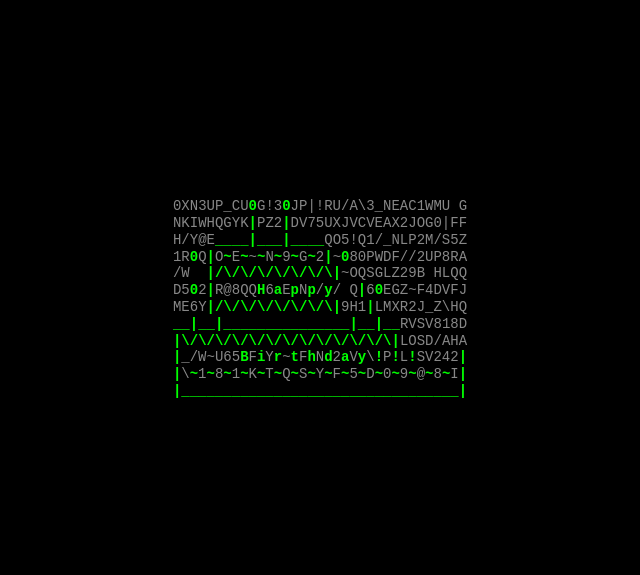
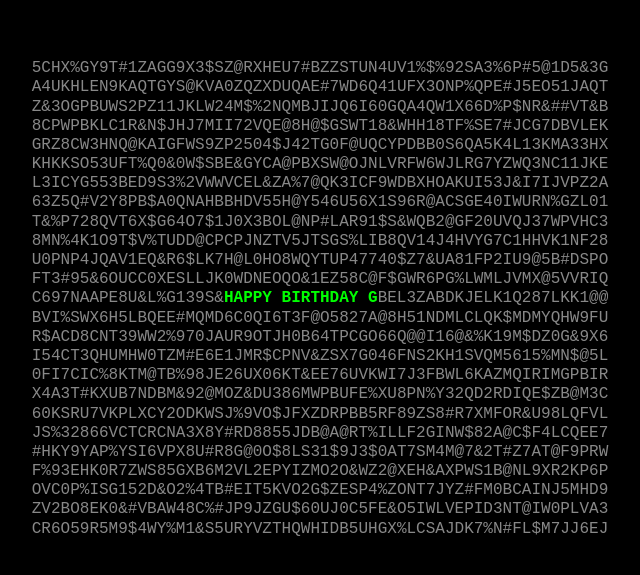
Before and after one commit to reedm121/GUY, a plain HTML site: page index.html in a window 1280 px wide. Shown: the part 101-676 px from the top of the page, without its empty margins (320-960 px from the left). Drawn offline with Linux system fonts and the light colour scheme.

Commit message:
back to og

```diff
--- a/index.html
+++ b/index.html
@@ -2,7 +2,7 @@
 <html lang="en">
 <head>
   <meta charset="UTF-8" />
-  <title>Matrix Birthday Cake</title>
+  <title>Birthday Message</title>
   <style>
     html, body {
       margin: 0;
@@ -19,10 +19,9 @@
       height: 100vh;
     }
     pre {
-      font-size: 14px;
+      font-size: 16px;
       line-height: 1.2;
       white-space: pre;
-      text-align: center;
     }
     .locked {
       color: #00FF00;
@@ -32,70 +31,63 @@
 </head>
 <body>
   <div class="matrix">
-    <pre id="cake"></pre>
+    <pre id="screen"></pre>
   </div>
 
   <script>
-    const flickerCharacters = "ABCDEFGHIJKLMNOPQRSTUVWXYZ0123456789~|_\\/@! ";
+    const rows = 25;
+    const cols = 60;
+    const characters = "ABCDEFGHIJKLMNOPQRSTUVWXYZ0123456789@#$%&";
+    const message = "HAPPY BIRTHDAY GUY!";
+    const msgRow = Math.floor(rows / 2);
+    const msgStartCol = Math.floor((cols - message.length) / 2);
 
-    const cakeTemplate = [
-      "         0   0                    ",
-      "         |   |                    ",
-      "     ____|___|____                ",
-      "  0 | ~ ~ ~ ~ ~ ~ | 0             ",
-      "    |/\\/\\/\\/\\/\\/\\/\\|              ",
-      "  0 |     H a p p y   | 0         ",
-      "    |/\\/\\/\\/\\/\\/\\/\\|   |          ",
-      "__|__|_______________|__|__       ",
-      "|\\/\\/\\/\\/\\/\\/\\/\\/\\/\\/\\/\\/\\|      ",
-      "|       B i r t h d a y ! ! !     |",
-      "| ~ ~ ~ ~ ~ ~ ~ ~ ~ ~ ~ ~ ~ ~ ~ ~ |",
-      "|_________________________________|"
-    ];
-
-    const rows = cakeTemplate.length;
-    const cols = Math.max(...cakeTemplate.map(line => line.length));
-    const totalChars = rows * cols;
-    const locked = Array(totalChars).fill(false);
-
-    const cakeEl = document.getElementById("cake");
+    let lockIndex = 0;
+    const lockedLetters = Array(message.length).fill(false);
 
     function getRandomChar() {
-      return flickerCharacters[Math.floor(Math.random() * flickerCharacters.length)];
+      return characters[Math.floor(Math.random() * characters.length)];
     }
 
-    function drawCake() {
-      let output = "";
+    function drawMatrix() {
+      let html = "";
+
       for (let r = 0; r < rows; r++) {
-        const row = cakeTemplate[r].padEnd(cols, " ");
         for (let c = 0; c < cols; c++) {
-          const idx = r * cols + c;
-          const targetChar = row[c];
+          const isMsgCol = r === msgRow &&
+            c >= msgStartCol &&
+            c < msgStartCol + message.length;
 
-          const shouldLock = locked[idx] && targetChar !== " ";
-          if (shouldLock) {
-            output += `<span class="locked">${targetChar}</span>`;
+          if (isMsgCol) {
+            const msgIdx = c - msgStartCol;
+            if (lockedLetters[msgIdx]) {
+              html += `<span class="locked">${message[msgIdx]}</span>`;
+            } else {
+              html += getRandomChar();
+            }
           } else {
-            output += getRandomChar();
+            html += `<span>${getRandomChar()}</span>`;
           }
         }
-        output += "\n";
+        html += "\n";
       }
-      cakeEl.innerHTML = output;
+
+      document.getElementById("screen").innerHTML = html;
     }
 
-    function lockNextChar() {
-      const idx = locked.findIndex((l, i) => !l && cakeTemplate[Math.floor(i / cols)]?.[i % cols] !== " ");
-      if (idx !== -1) {
-        locked[idx] = true;
+    function animateMessageLock() {
+      if (lockIndex < message.length) {
+        lockedLetters[lockIndex] = true;
+        lockIndex++;
       } else {
         clearInterval(lockTimer);
       }
     }
 
-    // Animate forever
-    setInterval(drawCake, 50);
-    const lockTimer = setInterval(lockNextChar, 20);
+    // Render the matrix continuously
+    setInterval(drawMatrix, 100);
+    // Slowly lock in message letters
+    const lockTimer = setInterval(animateMessageLock, 300);
   </script>
 </body>
 </html>
```
